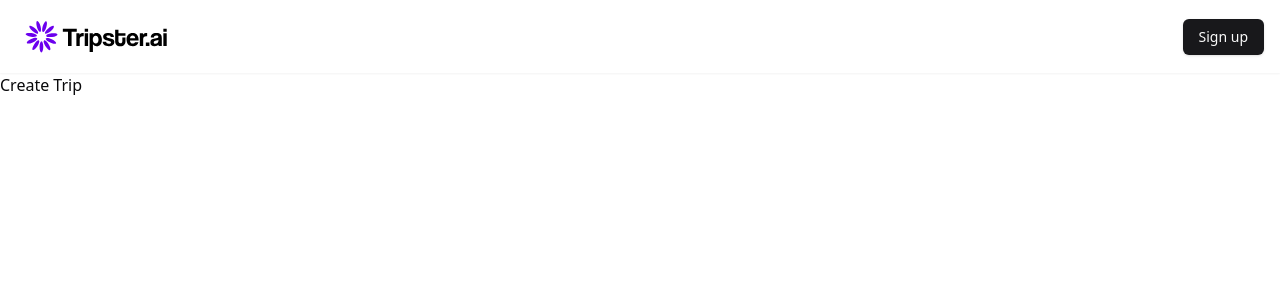
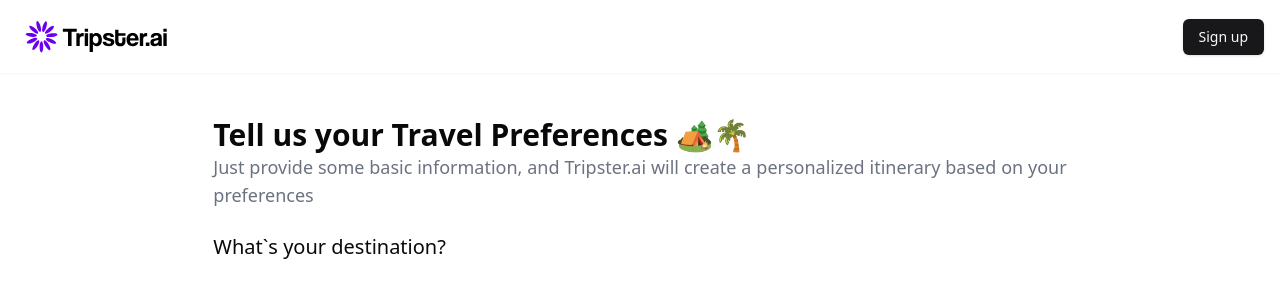
Before and after one commit to Harsh-Nikam07/Tripster.ai, a React (Vite) app: page /create-trip in a window 1280 px wide. Shown: the top 300 px of the page. Built offline with nearby package versions, Linux system fonts and the light colour scheme.

Commit message:
create trip screen

```diff
--- a/package.json
+++ b/package.json
@@ -16,6 +16,7 @@
     "lucide-react": "^0.460.0",
     "react": "^18.3.1",
     "react-dom": "^18.3.1",
+    "react-google-places-autocomplete": "^4.1.0",
     "react-icons": "^5.3.0",
     "react-router-dom": "^6.28.0",
     "tailwind-merge": "^2.5.4",
--- a/src/components/custom/Hero.jsx
+++ b/src/components/custom/Hero.jsx
@@ -1,6 +1,7 @@
 import Phill from "./phill"
 import { Button } from "@/components/ui/button"
 import { FaArrowRight } from "react-icons/fa";
+import { Link } from "react-router-dom";
 
 
 const Hero = () => {
@@ -17,7 +18,8 @@ const Hero = () => {
         <span>`Discover Your Next Great Adventure with <span className="text-[#6B00EE]">Tripster.ai</span>: Effortlessly Create Personalized Itineraries Tailored to Your Interests`</span>
       </div>
 
-      <Button className="flex items-center justify-center gap-2 text-sm">Get Started <FaArrowRight /></Button>
+      <Link to={"/create-trip"}>
+      <Button className="flex items-center justify-center gap-2 text-sm">Get Started <FaArrowRight /></Button></Link>
     </div>
 
     </div>
--- a/src/create-trip/index.jsx
+++ b/src/create-trip/index.jsx
@@ -1,7 +1,20 @@
+// import GooglePlacesAutocomplete from 'react-google-places-autocomplete';
 const CreateTrip = () => {
   return (
     <>
-    <h1>Create Trip</h1>
+      <div className="flex flex-col items-center justify-center mt-11">
+        <div className="md:w-2/3 w-11/12 flex flex-col items-start justify-start gap-3 text-wrap">
+          <div>
+          <h1 className="md:text-3xl text-xl font-bold">Tell us your Travel Preferences 🏕️🌴</h1>
+            <p className="md:text-lg text-sm text-justify text-gray-500 md:p-0 pt-2">Just provide some basic information, and Tripster.ai will create a personalized itinerary based on your preferences</p>
+          </div>
+          <div className="w-full flex flex-col items-start justify-start gap-1">
+            <h2 className="md:text-xl text-lg font-medium my-3">What`s your destination?</h2>
+            {/* <GooglePlacesAutocomplete/> */}
+          </div>
+        </div>
+
+      </div>
     </>
   )
 }
```
Also changed, not shown: 1 other file (tests, documents, lock files or other folders).
